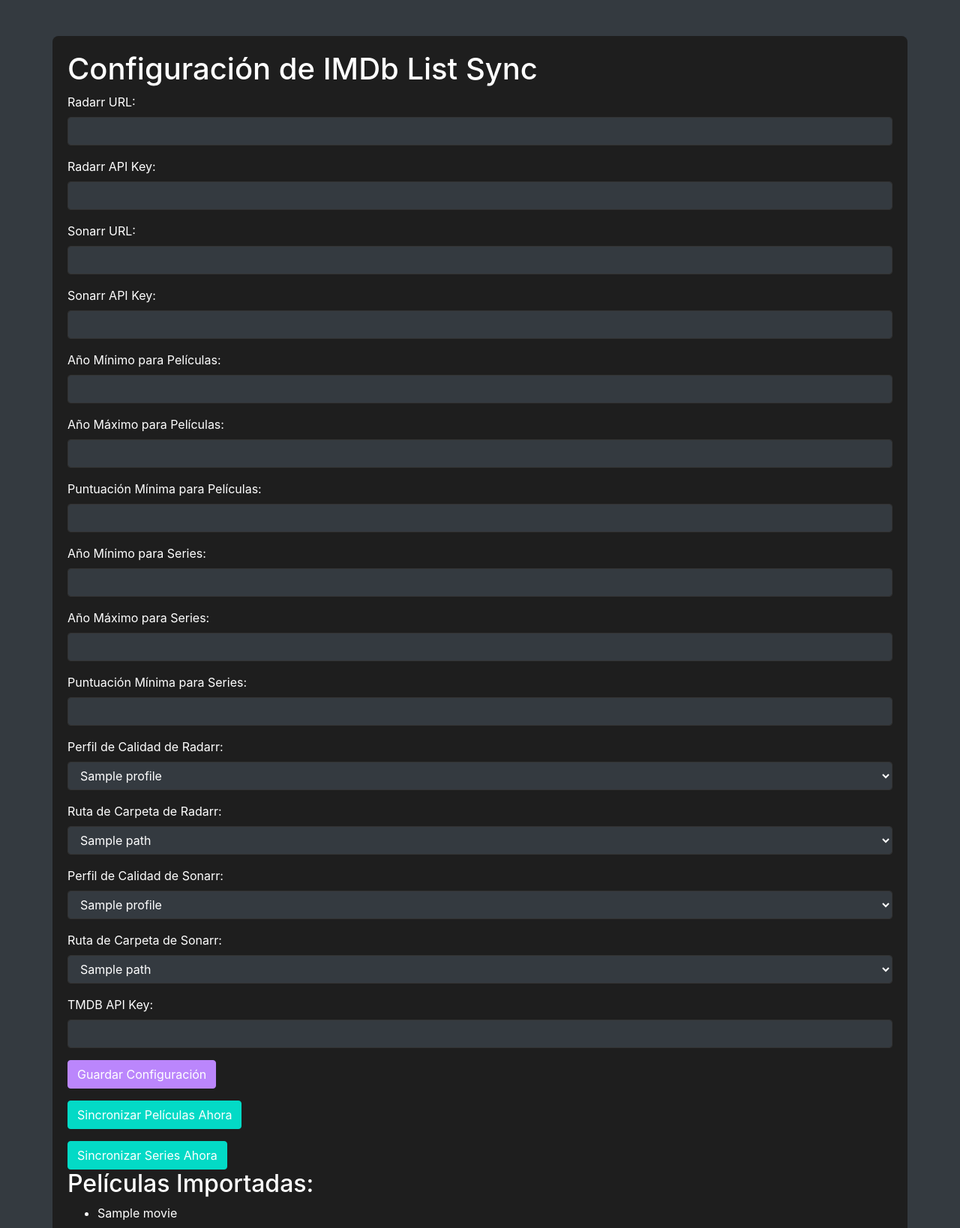
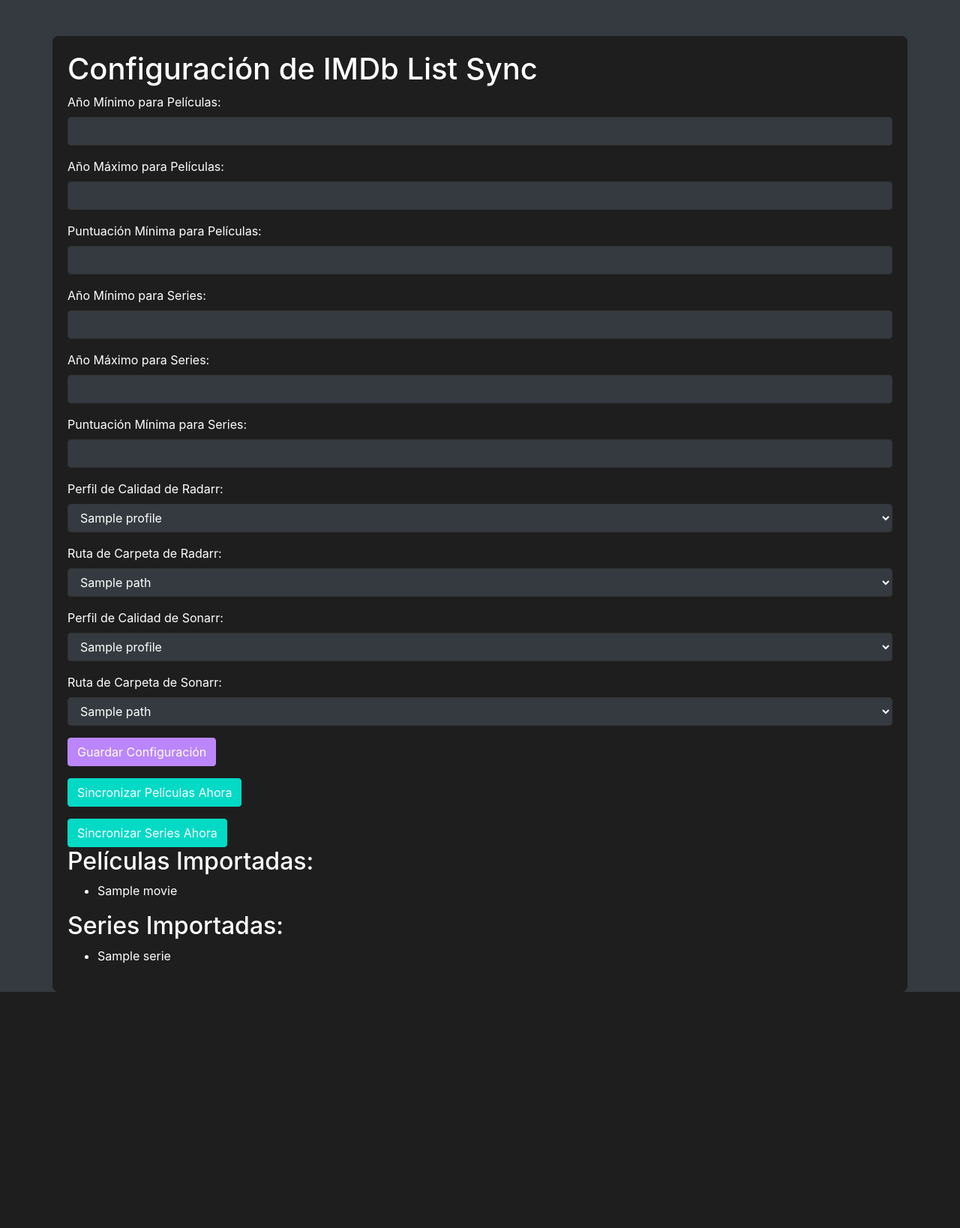
Before and after one commit to dazanestor/imdb_importer, a Flask app: template templates/index.html in a window 1280 px wide. Shown: the top 1638 px of the page at 75% size. After the commit the page ends 1323 px from the top, so only its background shows below. Run offline with Flask 2, Linux system fonts and the light colour scheme; the template is opened without the code that fills it: most values are stand-ins (such as "Sample title", 1, 10 or a date in 2020); some libraries are stand-ins or nearby versions.

Commit message:
Update index.html

```diff
--- a/templates/index.html
+++ b/templates/index.html
@@ -10,22 +10,6 @@
     <div class="container mt-5">
         <h1>Configuración de IMDb List Sync</h1>
         <form method="post">
-            <div class="form-group">
-                <label for="radarr_url">Radarr URL:</label>
-                <input type="url" class="form-control bg-dark text-white" id="radarr_url" name="radarr_url" value="{{ config['radarr_url'] }}">
-            </div>
-            <div class="form-group">
-                <label for="radarr_api_key">Radarr API Key:</label>
-                <input type="text" class="form-control bg-dark text-white" id="radarr_api_key" name="radarr_api_key" value="{{ config['radarr_api_key'] }}">
-            </div>
-            <div class="form-group">
-                <label for="sonarr_url">Sonarr URL:</label>
-                <input type="url" class="form-control bg-dark text-white" id="sonarr_url" name="sonarr_url" value="{{ config['sonarr_url'] }}">
-            </div>
-            <div class="form-group">
-                <label for="sonarr_api_key">Sonarr API Key:</label>
-                <input type="text" class="form-control bg-dark text-white" id="sonarr_api_key" name="sonarr_api_key" value="{{ config['sonarr_api_key'] }}">
-            </div>
             <div class="form-group">
                 <label for="movies_min_year">Año Mínimo para Películas:</label>
                 <input type="number" class="form-control bg-dark text-white" id="movies_min_year" name="movies_min_year" value="{{ config['movies_min_year'] }}">
@@ -82,10 +66,6 @@
                     {% endfor %}
                 </select>
             </div>
-            <div class="form-group">
-                <label for="tmdb_api_key">TMDB API Key:</label>
-                <input type="text" class="form-control bg-dark text-white" id="tmdb_api_key" name="tmdb_api_key" value="{{ config['tmdb_api_key'] }}">
-            </div>
             <button type="submit" class="btn btn-primary">Guardar Configuración</button>
         </form>
         <form method="post" action="{{ url_for('run_sync_movies_now') }}" class="mt-3">
```
